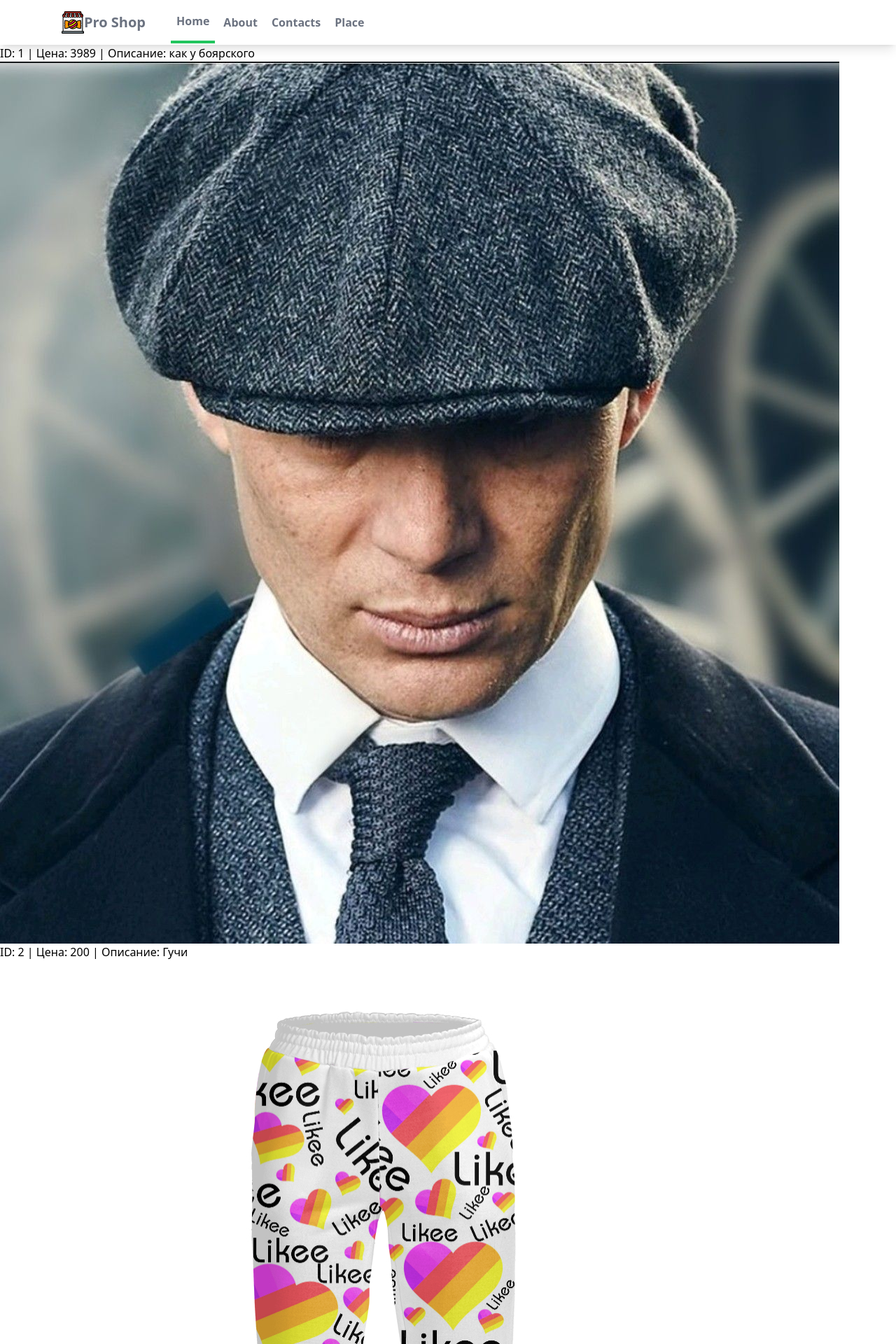
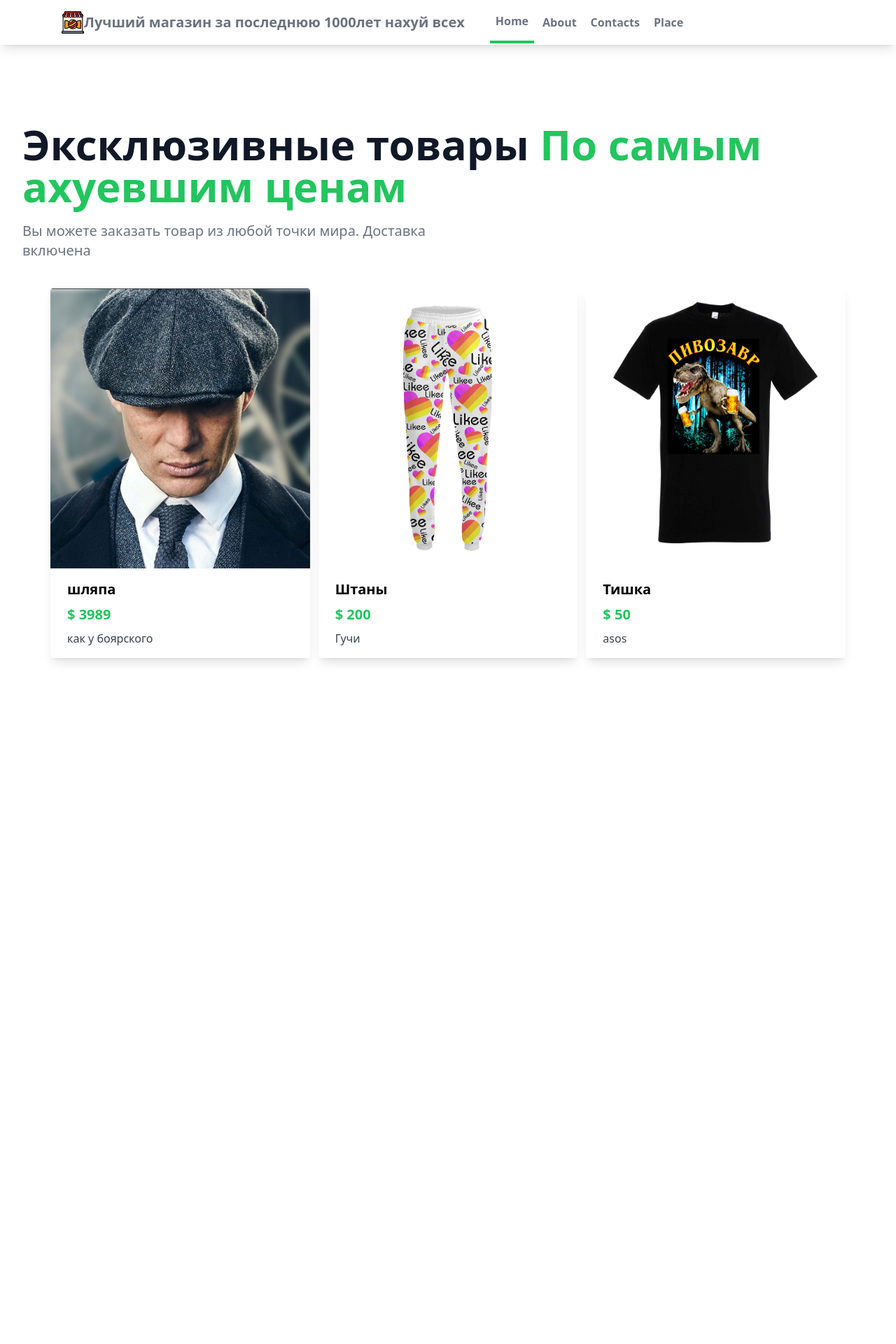
Before and after one commit to LebArt2321/learning_django, a Django app: page /myapp/ in a window 1280 px wide. Shown: the top 1920 px of the page at 70% size. After the commit the page ends 947 px from the top, so only its background shows below. Run offline with Django 4.2, Linux system fonts and the light colour scheme; data comes from the database, SQL or seed files in the repository.

Commit message:
more beautiful design

```diff
--- a/mysite/myapp/static/myapp/styles.css
+++ b/mysite/myapp/static/myapp/styles.css
@@ -543,6 +543,18 @@ video {
   margin-right: auto;
 }
 
+.mb-2 {
+  margin-bottom: 0.5rem;
+}
+
+.mt-10 {
+  margin-top: 2.5rem;
+}
+
+.mt-3 {
+  margin-top: 0.75rem;
+}
+
 .block {
   display: block;
 }
@@ -551,16 +563,36 @@ video {
   display: flex;
 }
 
+.grid {
+  display: grid;
+}
+
 .h-8 {
   height: 2rem;
+}
+
+.h-\[400px\] {
+  height: 400px;
 }
 
 .w-8 {
   width: 2rem;
 }
 
+.w-full {
+  width: 100%;
+}
+
 .max-w-6xl {
   max-width: 72rem;
+}
+
+.max-w-7xl {
+  max-width: 80rem;
+}
+
+.grid-cols-1 {
+  grid-template-columns: repeat(1, minmax(0, 1fr));
 }
 
 .items-center {
@@ -571,16 +603,28 @@ video {
   justify-content: space-between;
 }
 
+.gap-3 {
+  gap: 0.75rem;
+}
+
+.space-x-1 > :not([hidden]) ~ :not([hidden]) {
+  --tw-space-x-reverse: 0;
+  margin-right: calc(0.25rem * var(--tw-space-x-reverse));
+  margin-left: calc(0.25rem * calc(1 - var(--tw-space-x-reverse)));
+}
+
 .space-x-7 > :not([hidden]) ~ :not([hidden]) {
   --tw-space-x-reverse: 0;
   margin-right: calc(1.75rem * var(--tw-space-x-reverse));
   margin-left: calc(1.75rem * calc(1 - var(--tw-space-x-reverse)));
 }
 
-.space-x-1 > :not([hidden]) ~ :not([hidden]) {
-  --tw-space-x-reverse: 0;
-  margin-right: calc(0.25rem * var(--tw-space-x-reverse));
-  margin-left: calc(0.25rem * calc(1 - var(--tw-space-x-reverse)));
+.overflow-hidden {
+  overflow: hidden;
+}
+
+.rounded {
+  border-radius: 0.25rem;
 }
 
 .border-b-4 {
@@ -592,14 +636,18 @@ video {
   border-color: rgb(34 197 94 / var(--tw-border-opacity));
 }
 
-.bg-sky-500 {
-  --tw-bg-opacity: 1;
-  background-color: rgb(14 165 233 / var(--tw-bg-opacity));
-}
-
 .bg-white {
   --tw-bg-opacity: 1;
   background-color: rgb(255 255 255 / var(--tw-bg-opacity));
+}
+
+.p-10 {
+  padding: 2.5rem;
+}
+
+.px-2 {
+  padding-left: 0.5rem;
+  padding-right: 0.5rem;
 }
 
 .px-4 {
@@ -607,14 +655,14 @@ video {
   padding-right: 1rem;
 }
 
-.px-2 {
-  padding-left: 0.5rem;
-  padding-right: 0.5rem;
-}
-
 .py-4 {
   padding-top: 1rem;
   padding-bottom: 1rem;
+}
+
+.px-6 {
+  padding-left: 1.5rem;
+  padding-right: 1.5rem;
 }
 
 .text-xl {
@@ -622,8 +670,26 @@ video {
   line-height: 1.75rem;
 }
 
+.text-base {
+  font-size: 1rem;
+  line-height: 1.5rem;
+}
+
+.text-4xl {
+  font-size: 2.25rem;
+  line-height: 2.5rem;
+}
+
 .font-semibold {
   font-weight: 600;
+}
+
+.font-bold {
+  font-weight: 700;
+}
+
+.font-extrabold {
+  font-weight: 800;
 }
 
 .text-gray-500 {
@@ -631,8 +697,119 @@ video {
   color: rgb(107 114 128 / var(--tw-text-opacity));
 }
 
+.text-green-500 {
+  --tw-text-opacity: 1;
+  color: rgb(34 197 94 / var(--tw-text-opacity));
+}
+
+.text-gray-700 {
+  --tw-text-opacity: 1;
+  color: rgb(55 65 81 / var(--tw-text-opacity));
+}
+
+.text-gray-900 {
+  --tw-text-opacity: 1;
+  color: rgb(17 24 39 / var(--tw-text-opacity));
+}
+
 .shadow-lg {
   --tw-shadow: 0 10px 15px -3px rgb(0 0 0 / 0.1), 0 4px 6px -4px rgb(0 0 0 / 0.1);
   --tw-shadow-colored: 0 10px 15px -3px var(--tw-shadow-color), 0 4px 6px -4px var(--tw-shadow-color);
   box-shadow: var(--tw-ring-offset-shadow, 0 0 #0000), var(--tw-ring-shadow, 0 0 #0000), var(--tw-shadow);
 }
+
+@media (min-width: 640px) {
+  .sm\:mx-auto {
+    margin-left: auto;
+    margin-right: auto;
+  }
+
+  .sm\:mt-12 {
+    margin-top: 3rem;
+  }
+
+  .sm\:mt-5 {
+    margin-top: 1.25rem;
+  }
+
+  .sm\:max-w-xl {
+    max-width: 36rem;
+  }
+
+  .sm\:grid-cols-1 {
+    grid-template-columns: repeat(1, minmax(0, 1fr));
+  }
+
+  .sm\:px-6 {
+    padding-left: 1.5rem;
+    padding-right: 1.5rem;
+  }
+
+  .sm\:text-center {
+    text-align: center;
+  }
+
+  .sm\:text-5xl {
+    font-size: 3rem;
+    line-height: 1;
+  }
+
+  .sm\:text-lg {
+    font-size: 1.125rem;
+    line-height: 1.75rem;
+  }
+}
+
+@media (min-width: 768px) {
+  .md\:mt-16 {
+    margin-top: 4rem;
+  }
+
+  .md\:mt-5 {
+    margin-top: 1.25rem;
+  }
+
+  .md\:grid-cols-3 {
+    grid-template-columns: repeat(3, minmax(0, 1fr));
+  }
+
+  .md\:text-6xl {
+    font-size: 3.75rem;
+    line-height: 1;
+  }
+
+  .md\:text-xl {
+    font-size: 1.25rem;
+    line-height: 1.75rem;
+  }
+}
+
+@media (min-width: 1024px) {
+  .lg\:mx-0 {
+    margin-left: 0px;
+    margin-right: 0px;
+  }
+
+  .lg\:mt-20 {
+    margin-top: 5rem;
+  }
+
+  .lg\:px-8 {
+    padding-left: 2rem;
+    padding-right: 2rem;
+  }
+
+  .lg\:text-left {
+    text-align: left;
+  }
+}
+
+@media (min-width: 1280px) {
+  .xl\:mt-28 {
+    margin-top: 7rem;
+  }
+
+  .xl\:inline {
+    display: inline;
+  }
+}
--- a/mysite/myapp/templates/myapp/index.html
+++ b/mysite/myapp/templates/myapp/index.html
@@ -1,11 +1,35 @@
 {% extends "myapp/base.html" %}
 {% block content %}
-    <h4>
-        {% for item in items %}
-        <a href="{% url 'myapp:detail' item.id %}">
-        ID: {{item.id}} | Цена: {{item.price}} | Описание: {{item.description}}<br/>
-          <img src="{{item.image.url}}"
-        </a>
-        {% endfor %}
-    </h4>
-		{% endblock content %}
+
+<main class="mt-10 mx-auto max-w-7xl px-4 sm:mt-12 sm:px-6 md:mt-16 lg:mt-20 lg:px-8 xl:mt-28">
+  <div class="sm:text-center lg:text-left">
+    <h1 class="text-4xl font-extrabold text-gray-900 sm:text-5xl md:text-6xl">
+      <span class="block xl:inline">Эксклюзивные товары</span>
+      <span class="block xl:inline text-green-500">По самым ахуевшим ценам</span>
+    </h1>
+    <p class="mt-3 text-base text-gray-500 sm:mt-5 sm:text-lg sm:max-w-xl sm:mx-auto md:mt-5 md:text-xl lg:mx-0">Вы можете заказать товар из любой точки мира. Доставка включена</p>
+  </div>
+
+  <div class="p-10 grid grid-cols-1 sm:grid-cols-1 md:grid-cols-3 xl:grid-col-3 lg:grid-col-3 gap-3">
+
+    {% for item in items %}
+      <a href="{% url 'myapp:detail' item.id %}">
+        <div class="rounded overflow-hidden shadow-lg">
+          <img class="w-full h-[400px]" src="{{item.image.url}}">
+          <div class="px-6 py-4">
+            <p class="font-bold text-xl mb-2">{{item.name}}</p>
+            <p class="font-bold text-xl text-green-500 mb-2">$ {{item.price}}</p>
+            <p class="text-gray-700 text-base">{{item.description}}</p>
+          </div>
+        </div>
+      </a>
+    {% endfor %}
+
+</div>
+
+
+</main>
+
+
+
+{% endblock content %}
--- a/mysite/myapp/templates/myapp/navbar.html
+++ b/mysite/myapp/templates/myapp/navbar.html
@@ -6,7 +6,7 @@
           <div>
             <a href="#" class="flex items-center px-2 py-4">
               <img class="h-8 w-8" src="{% static 'myapp/images/shop.png' %}" alt="logo"/>
-              <span class="text-gray-500 font-semibold text-xl">Pro Shop</span>
+              <span class="text-gray-500 font-semibold text-xl">Лучший магазин за последнюю 1000лет нахуй всех</span>
             </a>
           </div>
             <div class="items-center flex space-x-1">
```
